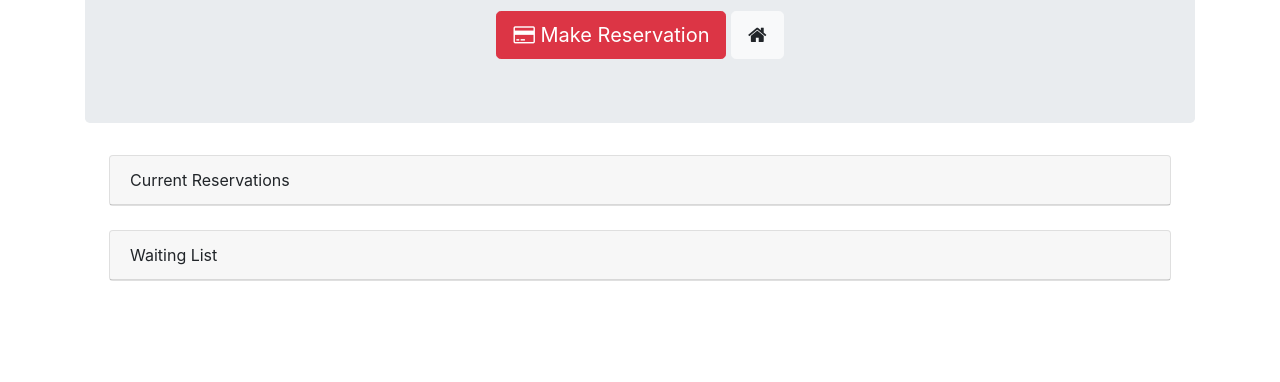
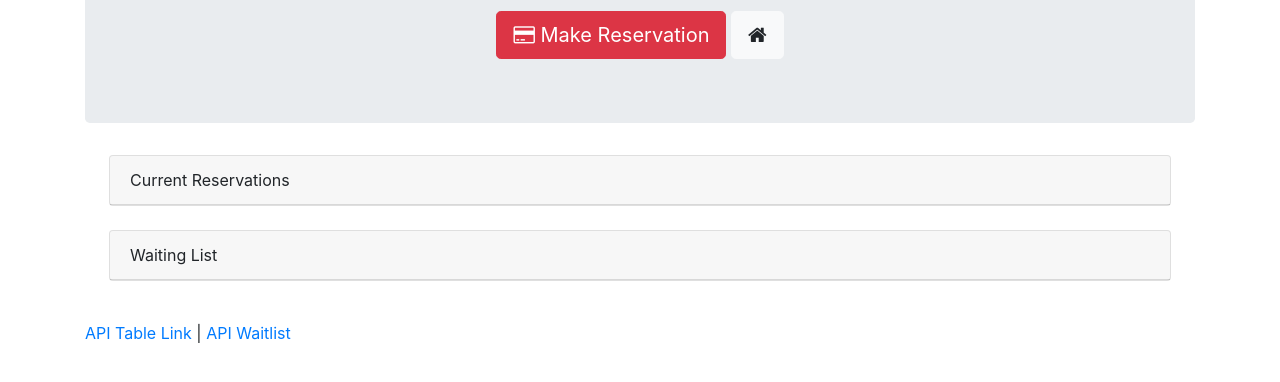
Before and after one commit to ukgt/hot-restaurant, a website: page view.html in a window 1280 px wide. Shown: the part 240-622 px from the top of the page. Drawn offline with nearby package versions, Linux system fonts and the light colour scheme; no server answers.

Commit message:
readded footer

```diff
--- a/view.html
+++ b/view.html
@@ -33,6 +33,12 @@
 
           </div>
      </div>
+     <footer class="footer mt-auto py-3">
+               <div class="container">
+                   <p><a href="/api/viewtable">API Table Link</a> | <a href="/api/viewwaitlist">API Waitlist</a></p>
+                 <!-- <span class="text-muted">Place sticky footer content here.</span> -->
+               </div>
+             </footer>
      <script src="https://ajax.googleapis.com/ajax/libs/jquery/3.3.1/jquery.min.js"></script>
      <script src="https://cdnjs.cloudflare.com/ajax/libs/popper.js/1.14.7/umd/popper.min.js" integrity="sha384-UO2eT0CpHqdSJQ6hJty5KVphtPhzWj9WO1clHTMGa3JDZwrnQq4sF86dIHNDz0W1" crossorigin="anonymous"></script>
      <script src="https://stackpath.bootstrapcdn.com/bootstrap/4.3.1/js/bootstrap.min.js" integrity="sha384-JjSmVgyd0p3pXB1rRibZUAYoIIy6OrQ6VrjIEaFf/nJGzIxFDsf4x0xIM+B07jRM" crossorigin="anonymous"></script>
```
